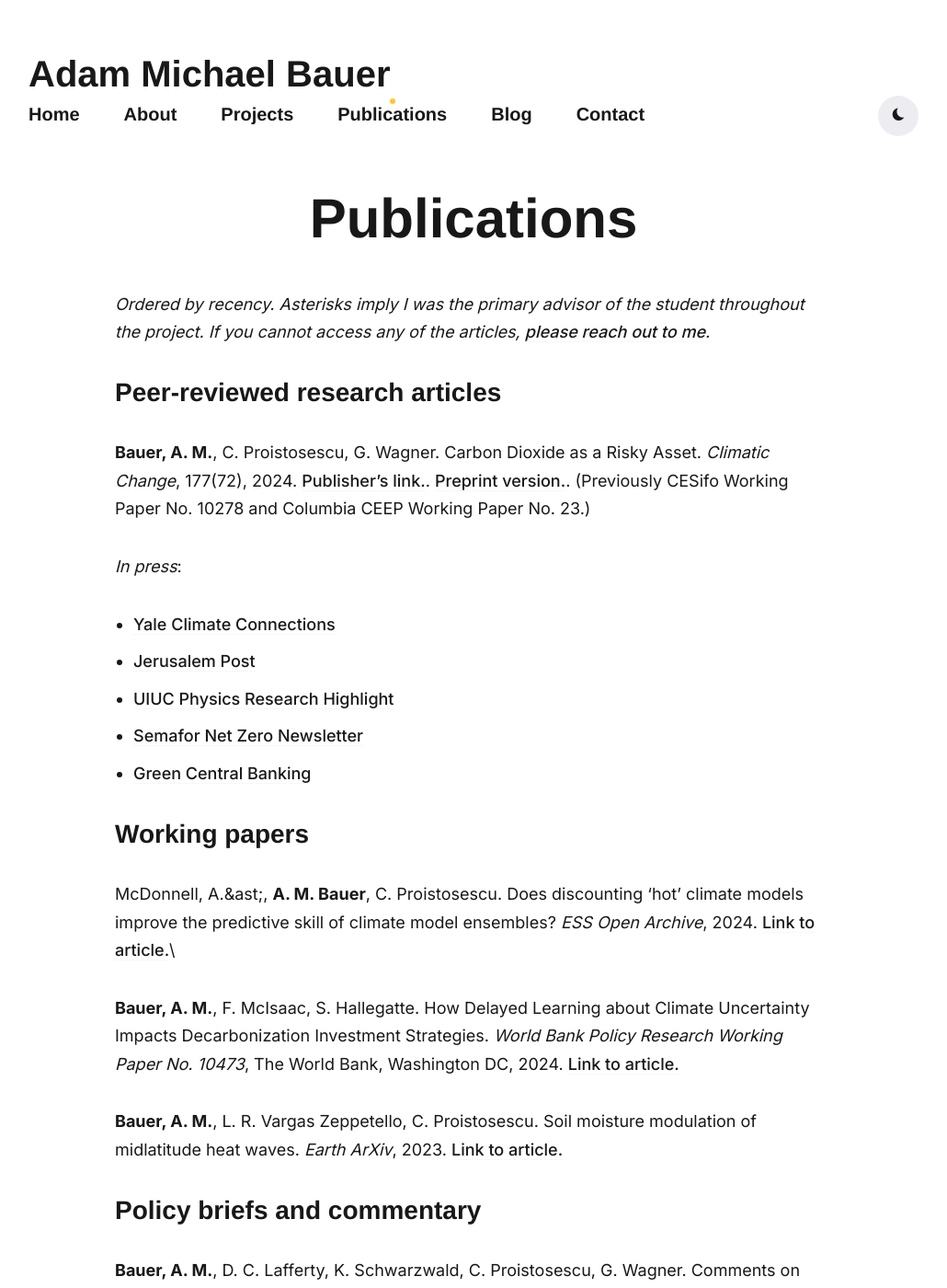
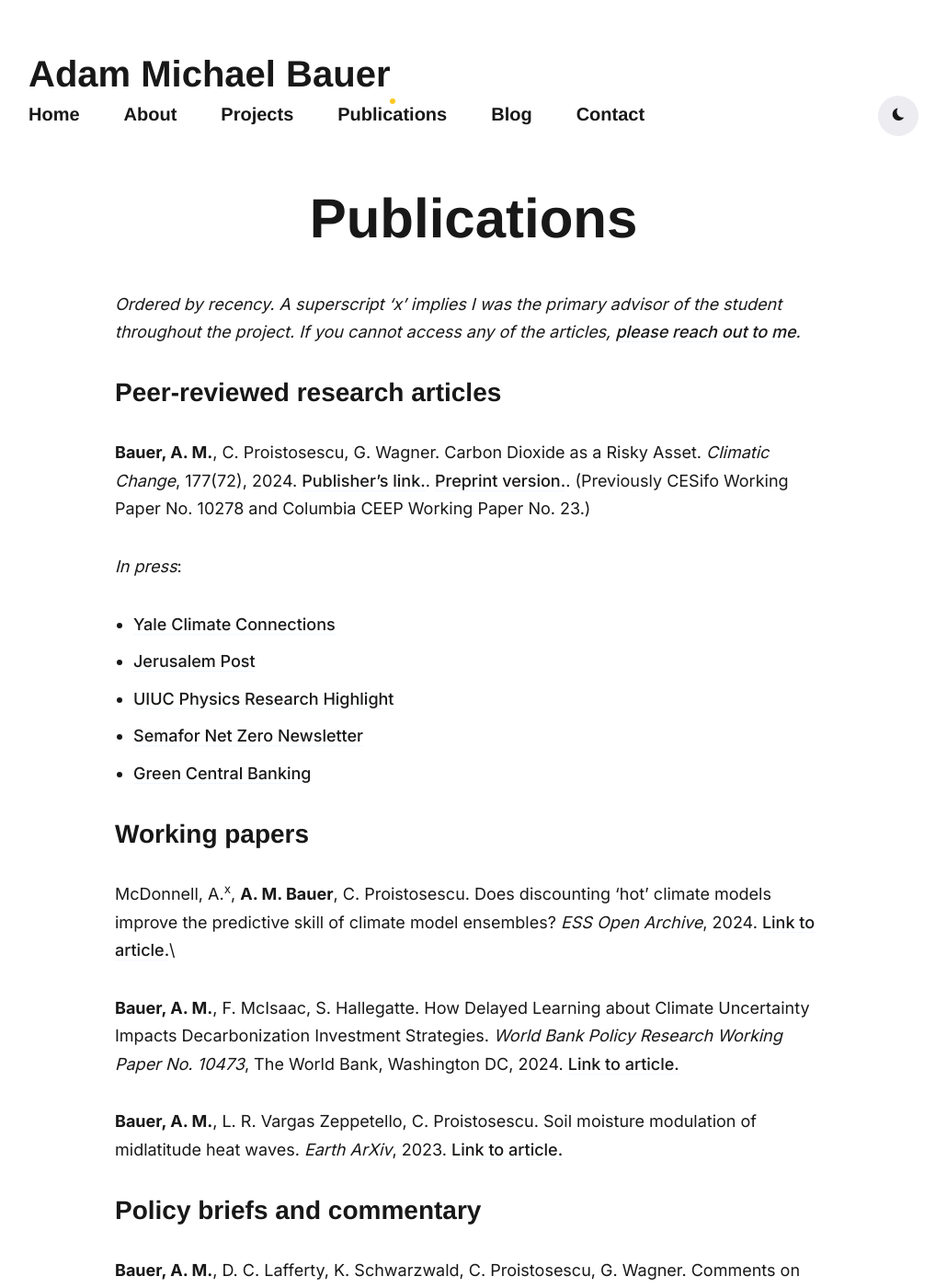
Before and after one commit to adam-bauer-34/adam-bauer-34.github.io, a Jekyll site: the page built from _pages/pubs.md, in a window 1280 px wide and 1400 px high. Shown: the whole window at 92% size, without its empty margins (125-1155 px from the left). Built offline with Jekyll 4.4.1, drawn with Linux system fonts in a browser that asks for light colours; nearby versions of some CDN libraries; some web fonts are replaced.

Commit message:
try 2 on typo

```diff
--- a/_pages/pubs.md
+++ b/_pages/pubs.md
@@ -5,7 +5,7 @@ permalink: /pubs/
 image:
 ---
 
-*Ordered by recency. Asterisks imply I was the primary advisor of the student throughout the project. If you cannot access any of the articles, [please reach out to me](https://www.ambauer.com/contact/).*
+*Ordered by recency. A superscript 'x' implies I was the primary advisor of the student throughout the project. If you cannot access any of the articles, [please reach out to me](https://www.ambauer.com/contact/).*
 
 ## Peer-reviewed research articles
 
@@ -19,7 +19,7 @@ image:
 - [Green Central Banking](https://greencentralbanking.com/2024/05/23/using-financial-logic-to-price-carbon-emissions/?utm_source=linkedin&utm_medium=social&utm_campaign=news)
 
 ## Working papers
-McDonnell, A.&ast;, **A. M. Bauer**, C. Proistosescu. Does discounting 'hot' climate models improve the predictive skill of climate model ensembles? *ESS Open Archive*, 2024. [Link to article.](https://essopenarchive.org/users/783710/articles/940865-does-discounting-hot-climate-models-improve-the-predictive-skill-of-climate-model-ensembles)\
+McDonnell, A.<sup>x</sup>, **A. M. Bauer**, C. Proistosescu. Does discounting 'hot' climate models improve the predictive skill of climate model ensembles? *ESS Open Archive*, 2024. [Link to article.](https://essopenarchive.org/users/783710/articles/940865-does-discounting-hot-climate-models-improve-the-predictive-skill-of-climate-model-ensembles)\
 
 **Bauer, A. M.**, F. McIsaac, S. Hallegatte. How Delayed Learning about Climate Uncertainty Impacts Decarbonization Investment Strategies. *World Bank Policy Research Working Paper No. 10473*, The World Bank, Washington DC, 2024. [Link to article.](https://documents.worldbank.org/en/publication/documents-reports/documentdetail/099829103282438373/idu1f2d86d77127091490d1a6df1dc342f15d10b)
 
```
